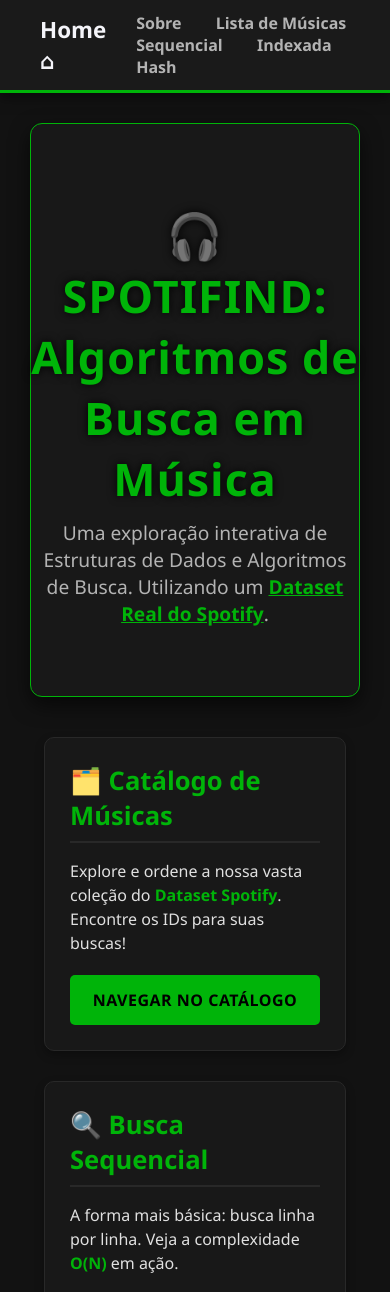
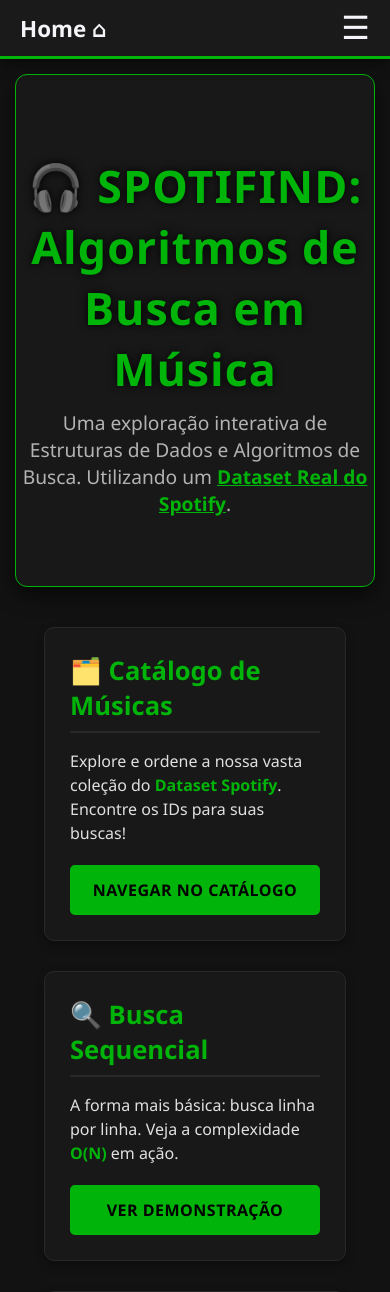
Before and after one commit to EduardoDreiss/trabalhoDana, a Django app: page / in a window 390 px wide. Shown: the top 1292 px of the page. Run offline with Django 5.2, Linux system fonts and the light colour scheme.

Commit message:
alteração na responsividade

```diff
--- a/siteSearch/templates/base.html
+++ b/siteSearch/templates/base.html
@@ -14,59 +14,81 @@
     color: #f4f4f9;
   }
 
-    /* --- ESTILOS DA NAVBAR APRIMORADOS --- */
+  /* --- ESTILOS DA NAVBAR --- */
   .navbar {
-        /* Fundo escuro para a navbar, dando mais profundidade */
-        background-color: #1a1a1a; /* Escuro, mas diferente do body */
-        border-bottom: 3px solid #00b409; /* Linha de destaque verde */
-        padding: 12px 40px; /* Mais altura e padding horizontal */
-        box-shadow: 0 4px 12px rgba(0, 0, 0, 0.5); /* Sombra mais intensa */
+    background-color: #1a1a1a;
+    border-bottom: 3px solid #00b409;
+    padding: 12px 40px;
+    box-shadow: 0 4px 12px rgba(0, 0, 0, 0.5);
     display: flex;
     justify-content: space-between;
     align-items: center;
-        position: sticky; /* Fixa a navbar no topo da página */
+    position: sticky;
     top: 0;
     z-index: 1000;
   }
 
   /* Estilo do link HOME (Logo) */
   .navbar .logo a {
-        color: #f4f4f9; /* Texto claro para destaque */
+    color: #f4f4f9;
     font-weight: 700;
-        font-size: 1.4em; /* Maior que os demais links */
+    font-size: 1.4em;
     margin-left: 0;
     transition: color 0.3s;
+    flex-shrink: 0;
   }
 
   .navbar .logo a:hover {
-        color: #1ed760; /* Verde claro ao passar o mouse */
+    color: #1ed760;
+  }
+
+    /* Contêiner dos links (para centralizar na versão desktop) */
+    .navbar .nav-links-container {
+        flex-grow: 1;
+        text-align: center;
+        padding-right: 15%;
     }
 
   /* Estilo dos links de navegação */
-    .navbar div a {
-        color: #b3b3b3; /* Cor cinza sutil para links normais */
+  .navbar .nav-links-container a {
+    color: #b3b3b3;
     text-decoration: none;
-        margin-left: 30px; /* Mais espaçamento entre os links */
+    margin-left: 30px;
     font-size: 1.0em;
-        padding: 5px 0; /* Ajuda na área de clique e hover */
-        border-bottom: 2px solid transparent; /* Base para o efeito de hover */
+    padding: 5px 0;
+    border-bottom: 2px solid transparent;
     transition: color 0.3s, border-bottom-color 0.3s;
     font-weight: 600;
+        display: inline-block;
   }
 
   /* Efeito de HOVER (Passar o mouse) */
-    .navbar div a:hover {
-        color: #ffffff; /* Texto branco puro no hover */
-        border-bottom-color: #00b409; /* Linha verde suave por baixo */
+  .navbar .nav-links-container a:hover {
+    color: #ffffff;
+    border-bottom-color: #00b409;
   }
 
-    /* Efeito para o link ATIVO (Opcional: se o Django suportar) */
-    /* Exemplo, você pode adicionar a classe 'active' dinamicamente no Django template */
-    .navbar div a.active {
-        color: #1ed760; /* Verde brilhante para o link ativo */
+  /* Efeito para o link ATIVO */
+  .navbar .nav-links-container a.active {
+    color: #1ed760;
     border-bottom-color: #1ed760;
   }
-    /* --- FIM DOS ESTILOS DA NAVBAR APRIMORADOS --- */
+
+    /* 🎯 Novo Estilo: Botão Hambúrguer */
+    .nav-toggle {
+        display: none; /* Escondido por padrão na versão desktop */
+        background: none;
+        border: none;
+        color: #f4f4f9;
+        font-size: 2em;
+        cursor: pointer;
+        padding: 0;
+        line-height: 1;
+        margin-left: 20px;
+        z-index: 1001; /* Garante que fique acima de outros elementos */
+    }
+
+  /* --- FIM DOS ESTILOS DA NAVBAR --- */
 
   .container {
     padding: 30px;
@@ -84,13 +106,67 @@
     color: #f4f4f9;
     padding: 20px;
   }
+
+    /* ----------------------------------------------- */
+    /* --- MEDIA QUERY PARA MOBILE (MAX-WIDTH: 768PX) --- */
+    /* ----------------------------------------------- */
+    @media (max-width: 768px) {
+
+        /* Mostra o botão hambúrguer */
+        .nav-toggle {
+            display: block;
+        }
+
+        .navbar {
+            /* Retorna o justify-content para deixar o logo e o botão em pontas opostas */
+            justify-content: space-between;
+            align-items: center;
+            padding: 12px 20px;
+            flex-wrap: wrap; /* Permite que os links quebrem a linha */
+        }
+
+        /* 🎯 Esconde o contêiner de links por padrão (estado FECHADO) */
+        .navbar .nav-links-container {
+            display: none;
+            flex-grow: 1;
+            /* Ocupa a largura total para aparecer abaixo do logo e botão */
+            width: 100%;
+            padding-right: 0;
+            text-align: left;
+            flex-basis: 100%; /* Força a quebra de linha */
+            border-top: 1px solid #282828;
+            margin-top: 10px;
+        }
+
+        /* 🎯 Classe para ABRIR o menu (Adicionada via JS) */
+        .navbar .nav-links-container.open {
+            display: flex;
+            flex-direction: column;
+        }
+
+        /* Ajuste de Links no Mobile */
+        .navbar .nav-links-container a {
+            margin: 0;
+            padding: 10px 0;
+            width: 100%;
+            border-bottom: 1px solid #282828;
+        }
+
+        .container {
+            padding: 15px;
+        }
+    }
   </style>
 </head>
 
 <body>
   <nav class="navbar">
     <div class="logo"><a href="{% url 'index' %}">Home &#8962;</a></div>
-        <div>
+
+        <button class="nav-toggle" id="nav-toggle" aria-label="Toggle navigation">
+            &#9776; </button>
+
+        <div class="nav-links-container" id="nav-links">
       <a href="{% url 'info' %}">Sobre</a>
       <a href="{% url 'todas_as_musicas' %}"> Lista de Músicas</a>
       <a href="{% url 'busca_sequencial' %}">Sequencial</a>
@@ -104,6 +180,37 @@
     {% endblock %}
   </div>
 
+    <script>
+        document.addEventListener('DOMContentLoaded', () => {
+            const navToggle = document.getElementById('nav-toggle');
+            const navLinks = document.getElementById('nav-links');
+
+            navToggle.addEventListener('click', () => {
+                // Adiciona ou remove a classe 'open' para mostrar/esconder o menu
+                navLinks.classList.toggle('open');
+
+                // Opcional: Altera o ícone (por exemplo, de hambúrguer para X)
+                if (navLinks.classList.contains('open')) {
+                    navToggle.innerHTML = '&times;'; // Símbolo X
+                    navToggle.setAttribute('aria-expanded', 'true');
+                } else {
+                    navToggle.innerHTML = '&#9776;'; // Símbolo Hambúrguer
+                    navToggle.setAttribute('aria-expanded', 'false');
+                }
+            });
+
+            // Garante que se a tela for redimensionada para desktop, o menu é exibido
+            window.addEventListener('resize', () => {
+                if (window.innerWidth > 768) {
+                    navLinks.classList.remove('open');
+                    navToggle.innerHTML = '&#9776;';
+                    navToggle.setAttribute('aria-expanded', 'false');
+                }
+            });
+        });
+    </script>
+
+
 </body>
 <footer>
   <hr>
--- a/siteSearch/templates/siteProcura/index.html
+++ b/siteSearch/templates/siteProcura/index.html
@@ -66,7 +66,7 @@
   .card:hover {
     transform: translateY(-10px);
     box-shadow: 0 15px 30px rgba(0, 0, 0, 0.8);
-    border-color: #1ed760;
+    border-color: #00b409;
   }
 
   .card-content {
```
Lines whose indentation alone changed are shown as unchanged.
